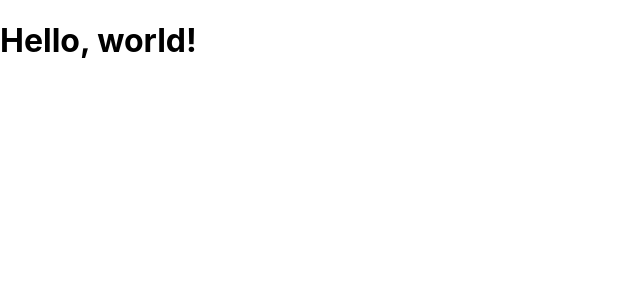
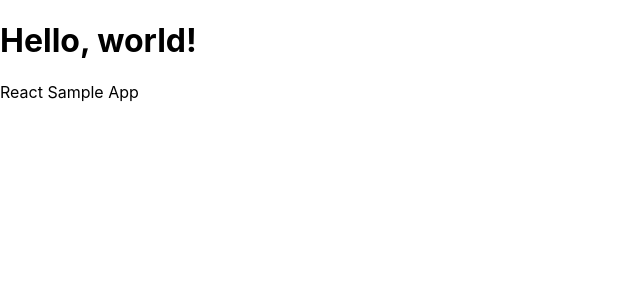
Before and after one commit to ytkhs457/udemy_react-redux01, a React (Create React App) app: page / in a window 1280 px wide. Shown: the top 300 px of the page, without its empty margins (0-640 px from the left). Built offline with nearby package versions, Linux system fonts and the light colour scheme.

Commit message:
learn jsx syntax

```diff
--- a/src/App.js
+++ b/src/App.js
@@ -2,7 +2,12 @@ import React from 'react';
 
 class App extends React.Component {
   render() {
-    return <h1>Hello, world!</h1>
+    return (
+      <React.Fragment>
+        <h1>Hello, world!</h1>
+        <p>React Sample App</p>
+      </React.Fragment>
+    )
   }
 }
 
```
